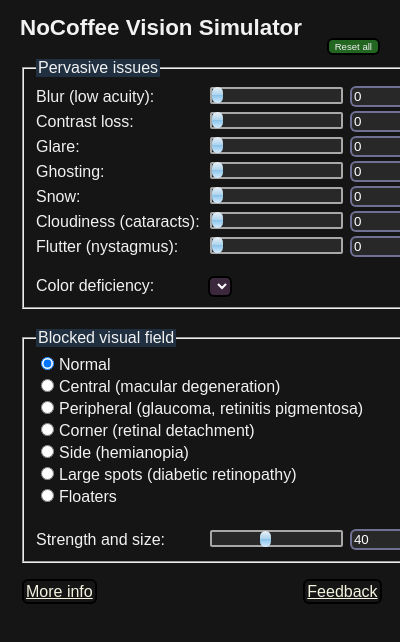
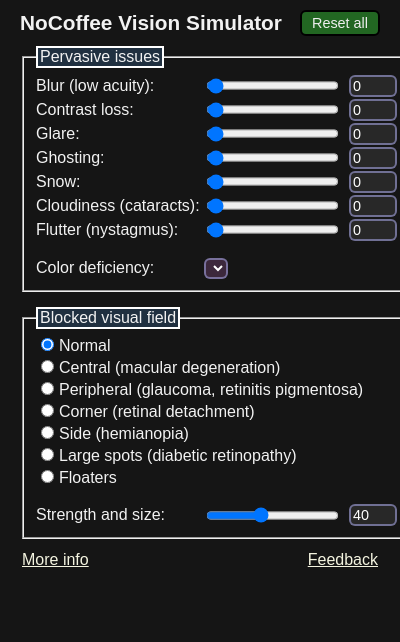
Before and after one commit to eeejay/NoCoffee, a browser extension: page popup.html in a window 400 px wide. Shown: the top 642 px of the page. Drawn offline with Linux system fonts and the light colour scheme.

Commit message:
create css file

```diff
--- a/background.js
+++ b/background.js
@@ -3,6 +3,7 @@
 
 async function updateActiveTab() {
   const [activeTab] = await chrome.tabs.query({ active: true, currentWindow: true });
+  // if (!activeTab) return;
   try {
     await chrome.tabs.sendMessage(activeTab.id, {
       type: 'refresh',
@@ -19,7 +20,7 @@
 }
 
 // Listen for messages
-chrome.runtime.onMessage.addListener((request, sender, sendResponse) => {
+chrome.runtime.onMessage.addListener((request, _sender, sendResponse) => {
   if (request.type === 'getSettings') {
     sendResponse(gSettings);
   } else if (request.type === 'updateSettings') {
--- /dev/null
+++ b/popup.css
@@ -0,0 +1,142 @@
+body {
+    background-color: #151515;
+    color: #f2f2f2;
+    /* display: flex;
+    flex-direction: column; */
+    font-family: sans-serif;
+    font-size: 1rem;
+    /* gap: 15px; */
+    padding-inline: 12px;
+}
+
+.line {
+    padding-block: 1px;
+}
+
+.pervasive .line,
+.blocks .lineup .line {
+    display: flex;
+    align-items: center;
+    /* justify-content: space-between; */
+    width: 100%;
+
+}
+
+.pervasive .line span,
+.blocks .lineup .line span {
+    display: flex;
+    align-items: center;
+    gap: 8px;
+}
+
+.margin-top-10 { margin-top: 10px; }
+
+.margin-top-15 { margin-top: 15px; }
+
+/* .line {
+    white-space: nowrap;
+    margin-top: 0px;
+} */
+
+/* .pervasive .line {
+    display: flex;
+    justify-content: space-between;
+    align-items: center;
+} */
+
+/* .blocks .line { margin-top: 2px;} */
+
+.lineup label { display: inline-block; width: 10.5em; }
+
+h1 {
+    text-align:left;
+    font-size: 1.3rem;
+    margin-block: 0;
+}
+
+#reset {
+    float: right;
+    font-size: .9rem;
+    padding: 3px 10px;
+    background-color: #226622;
+    color: #eeeeee;
+    border: 2px solid black;
+    border-radius: 6px;
+}
+
+a.footerItem { color: #f4f4e0 !important; }
+
+.flex {
+    display: flex;
+    justify-content: space-between;
+    align-items: center;
+}
+
+form {
+    margin-block: 10px;
+}
+
+input[type="range"] {
+    /* position: relative; */
+    border: 2px solid rgba(200,200,200,.8);
+    border-radius: 2px;
+    display: inline-block;
+    /* top: 2px; */
+    /* -webkit-appearance: none; */
+    background-color: rgb(40, 40, 40);
+    height: 13px;
+}
+input[type="range"]:focus {
+    border: 2px solid rgba(40, 120, 255, 1);
+    z-index: 0 !important;
+}
+
+/* input[type="range"]::-webkit-slider-thumb {
+    -webkit-appearance: none;
+    z-index: 999 !important;
+    width: 11px;
+    height: 16px;
+
+    -webkit-border-radius: 40px;
+    border-radius: 40px;
+    background-image: -webkit-gradient(linear, left top, left bottom, color-stop(0%,#ebf1f6), color-stop(50%,#abd3ee), color-stop(51%,#89c3eb), color-stop(100%,#d5ebfb));
+} */
+
+input[type="number"] {
+    display: inline-block;
+    width: 2.5rem;
+    font-size: 0.9rem;
+    color: white;
+    background-color: rgb(40, 40, 40);
+    border: 2px solid rgba(160,160,220,.6);
+    border-radius: 6px;
+    padding-inline: 2px;
+    /* position: relative;
+    top: -1px; */
+}
+
+select {
+    color: white;
+    background-color: rgb(60, 40, 60);
+    border: 2px solid rgba(160,160,220,.6);
+    border-radius: 6px;
+    font-weight:bold;
+}
+fieldset > legend {
+    background-color: #203040;
+    border: 2px solid white;
+}
+
+/* a, select {
+    border: 2px solid black;
+    border-radius: 6px;
+} */
+
+a { padding: 2px;}
+input[type="radio"] + label { border: 2px solid transparent;}
+a:focus, select:focus, button:focus, input[type="number"]:focus, input[type="radio"]:focus + label {
+    border-color: rgba(60, 140, 255, 1) !important;
+    border-radius: 6px;
+    outline: 0;
+    z-index: 999;
+}
--- a/popup.html
+++ b/popup.html
@@ -1,93 +1,20 @@
 <!DOCTYPE html>
 <html lang="en">
 	<head>
+		<script src="popup.js"></script>
 		<script src="browser-polyfill.js"></script>
-	<script src="popup.js"></script>
-	<style>
-		body { background-color: #151515; color: #f2f2f2; font-family: sans-serif; padding-left: 12px; padding-right: 12px;}
-		.line { white-space: nowrap; margin-top: 0px;}
-		.blocks .line { margin-top: 2px;}
-		.lineup label { display: inline-block; width: 10.5em; }
-		h1 { text-align:left ; font-size: 1.4em; margin-bottom: 0px; }
-		.footer { width: 101%;}
-		.footer td { border: 0; padding: 0; margin: 0;}
-		.footerItem { font-family: Arial; font-size: 1em; }
-		.footerItem a { color: #f4f4e0 !important; }
-		.footerItemRight { text-align: right; }
-
-		input[type="range"] {
-			position: relative;
-			border: 2px solid rgba(200,200,200,.8);
-			border-radius: 2px;
-			display: inline-block;
-			top: 2px;
-			-webkit-appearance: none;
-			background-color: rgb(40, 40, 40);
-			height: 13px;
-		}
-		input[type="range"]:focus {
-			border: 2px solid rgba(40, 120, 255, 1);
-			z-index: 0 !important;
-		}
-		input[type="range"]::-webkit-slider-thumb {
-		    -webkit-appearance: none;
-		    z-index: 999 !important;
-		    width: 11px;
-		    height: 16px;
-
-		    -webkit-border-radius: 40px;
-		    border-radius: 40px;
-		    background-image: -webkit-gradient(linear, left top, left bottom, color-stop(0%,#ebf1f6), color-stop(50%,#abd3ee), color-stop(51%,#89c3eb), color-stop(100%,#d5ebfb));
-		}
-		#reset {
-			float: right;
-			font-size: .6em;
-			position: relative;
-			top: -3px;
-			background-color: #226622;
-			color: #eeeeee;
-			border: 2px solid black;
-			border-radius: 6px;
-		}
-		input[type="number"] {
-			display: inline-block;
-			width: 3.7em;
-			font-size: normal;
-			color: white;
-			background-color: rgb(40, 40, 40);
-			border: 2px solid rgba(160,160,220,.6);
-			border-radius: 6px;
-			position: relative;
-			top: -1px;
-		}
-		select {
-			color: white;
-			background-color: rgb(60, 40, 60);
-			border: 2px solid rgba(160,160,220,.6);
-			border-radius: 6px;
-			font-weight:bold;
-		}
-		fieldset > legend { background-color: #203040; border; 2px solid white; }
-		a, select {
-			border: 2px solid black;
-			border-radius: 6px;
-		}
-		a { padding: 2px;}
-		input[type="radio"] + label { border: 2px solid transparent;}
-		a:focus, select:focus, button:focus, input[type="number"]:focus, input[type="radio"]:focus + label {
-			border-color: rgba(60, 140, 255, 1) !important;
-			border-radius: 6px;
-			outline: 0;
-			z-index: 999;
-		}
-	</style>
+		<meta charset="UTF-8" />
+		<meta http-equiv="X-UA-Compatible" content="IE=edge" />
+		<meta name="viewport" content="width=device-width, initial-scale=1.0" />
+		<link rel="stylesheet" href="./popup.css" />
 	</head>
 	<body>
 		<form name="visionSettings">
+			<div class="flex">
 				<h1>NoCoffee Vision Simulator</h1>
 				<button id="reset" type="reset">Reset all</button>
-		<br>
-		<fieldset class="pervasive">
+			</div>
+			<fieldset class="pervasive  margin-top-10">
 				<legend>Pervasive issues</legend>
 				<div class="lineup">
 					<div class="line">
@@ -98,55 +25,55 @@
 						</span>
 					</div>
 					<div class="line">
-					<label for "contrastValueText">Contrast loss: </label>
+						<label for="contrastValueText">Contrast loss: </label>
 						<span class="contrast">
 							<input id="contrast" type="range" tabindex="-1" min="0" max="50" step="1" value="0">
 							<input type="number" id="contrastValueText"  min="0" max="50" step="1" value="0"/>
 						</span>
 					</div>
 					<div class="line">
-					<label for "brightnessValueText">Glare: </label>
+						<label for="brightnessValueText">Glare: </label>
 						<span class="brightness">
 							<input id="brightness" type="range" tabindex="-1" min="0" max="50" step="1" value="0">
 							<input type="number" id="brightnessValueText" min="0" max="50" step="1" value="0"/>
 						</span>
 					</div>
 					<div class="line">
-					<label for "ghostingValueText">Ghosting: </label>
+						<label for="ghostingValueText">Ghosting: </label>
 						<span class="ghosting">
 							<input id="ghosting" type="range" tabindex="-1" min="0" max="50" step="1" value="0">
 							<input type="number" id="ghostingValueText" min="0" max="50" step="1" value="0"/>
 						</span>
 					</div>
 					<div class="line">
-					<label for "snowValueText">Snow: </label>
+						<label for="snowValueText">Snow: </label>
 						<span class="snow">
 							<input id="snow" type="range" tabindex="-1" min="0" max="10" step="1" value="0">
 							<input type="number" id="snowValueText" min="0" max="10" step="1" value="0"/>
 						</span>
 					</div>
 					<div class="line">
-					<label for "cloudyValueText">Cloudiness (cataracts): </label>
+						<label for="cloudyValueText">Cloudiness (cataracts): </label>
 						<span class="cloudy">
 							<input id="cloudy" type="range" tabindex="-1" min="0" max="20" step="1" value="0">
 							<input type="number" id="cloudyValueText" min="0" max="20" step="1" value="0"/>
 						</span>
 					</div>
 					<div class="line">
-					<label for "flutterValueText">Flutter (nystagmus): </label>
+						<label for="flutterValueText">Flutter (nystagmus): </label>
 						<span class="flutter">
 							<input id="flutter" type="range" tabindex="-1" min="0" max="100" step="1" value="0">
 							<input type="number" id="flutterValueText" min="0" max="100" step="1" value="0"/>
 						</span>
 					</div>
-				<br>
-				<div class="line">
+
+					<div class="line margin-top-15">
 						<label for="color">Color deficiency:</label> <select size="1" id="color"></select>
 					</div>
 				</div>
 			</fieldset>
 
-		<fieldset style="margin-top: 20px;" class="blocks">
+			<fieldset class="blocks margin-top-15">
 				<legend>Blocked visual field</legend>
 				<div class="line"><input id="noBlock" type="radio" name="blockType" checked><label for="noBlock">Normal</label> </div>
 				<div class="line"><input id="centralBlock" type="radio" name="blockType"><label for="centralBlock">Central (macular degeneration)</label> </div>
@@ -155,8 +82,8 @@
 				<div class="line"><input id="sideBlock" type="radio" name="blockType"><label for="sideBlock">Side (hemianopia)</label> </div>
 				<div class="line"><input id="spotBlock" type="radio" name="blockType"><label for="spotBlock">Large spots (diabetic retinopathy)</label> </div>
 				<div class="line"><input id="floaterBlock" type="radio" name="blockType"><label for="floaterBlock">Floaters</label></div>
-			<br>
-			<div class="lineup">
+
+				<div class="lineup margin-top-15">
 					<div class="line">
 						<label for="blockStrengthValueText">Strength and size: </label>
 						<span class="blockStrength">
@@ -166,11 +93,10 @@
 					</div>
 				</div>
 			</fieldset>
-		<br>
-		<table class="footer" role="presentation">
-			<td class="footerItem"><a href="http://accessgarage.wordpress.com/2013/02/09/458/">More info</a></td>
-			<td class="footerItem footerItemRight"><a href="https://chrome.google.com/webstore/support/jjeeggmbnhckmgdhmgdckeigabjfbddl?hl=en&gl=US#bug" id="feedback">Feedback</a></td>
+		</form>
+		<div class="flex footer">
+			<a class="footerItem" href="http://accessgarage.wordpress.com/2013/02/09/458/">More info</a>
+			<a class="footerItem footerItemRight" href="https://chrome.google.com/webstore/support/jjeeggmbnhckmgdhmgdckeigabjfbddl?hl=en&gl=US#bug" id="feedback">Feedback</a>
 		</div>
-	</form>
 	</body>
 </html>
```
Lines whose indentation alone changed are shown as unchanged.
